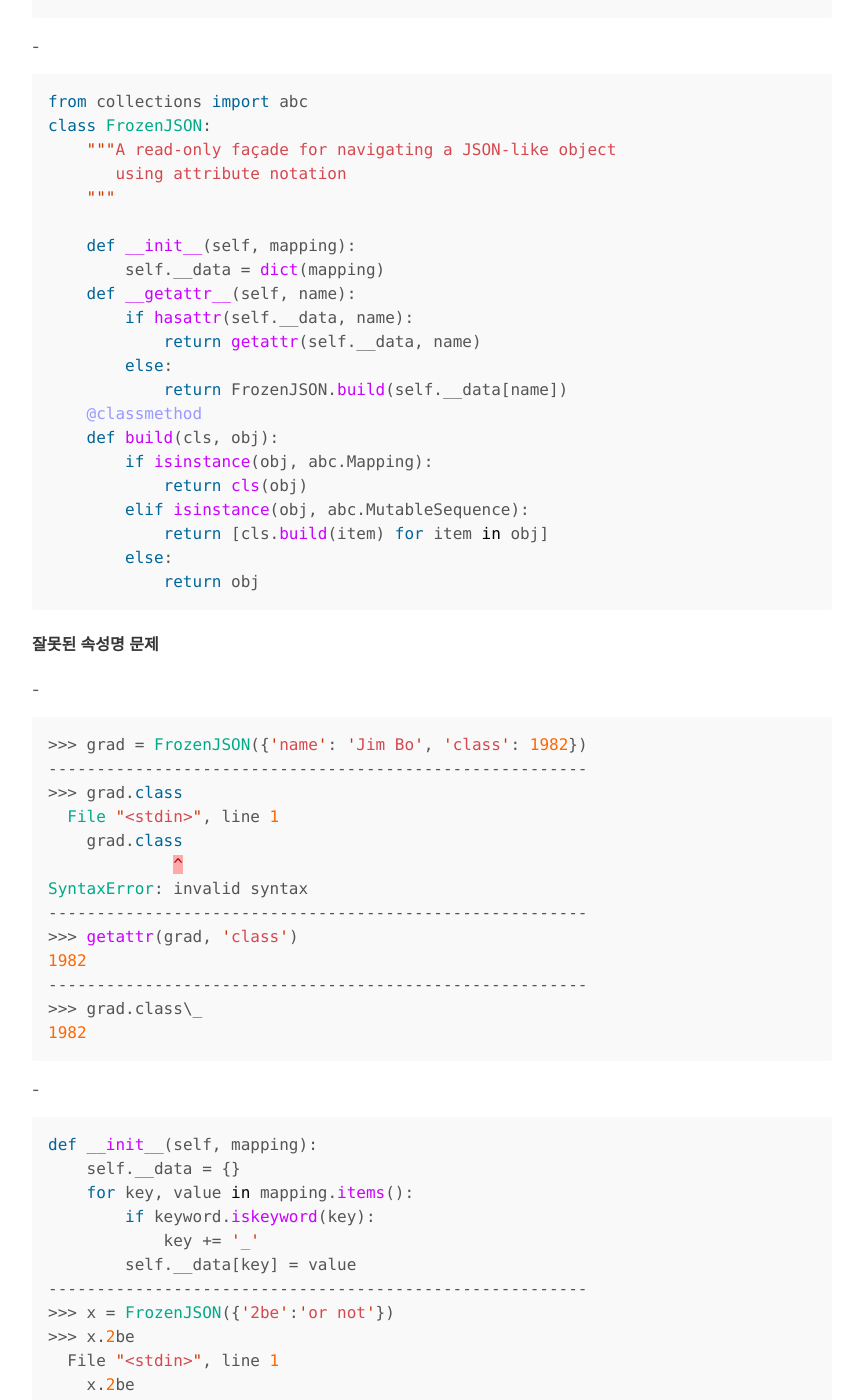
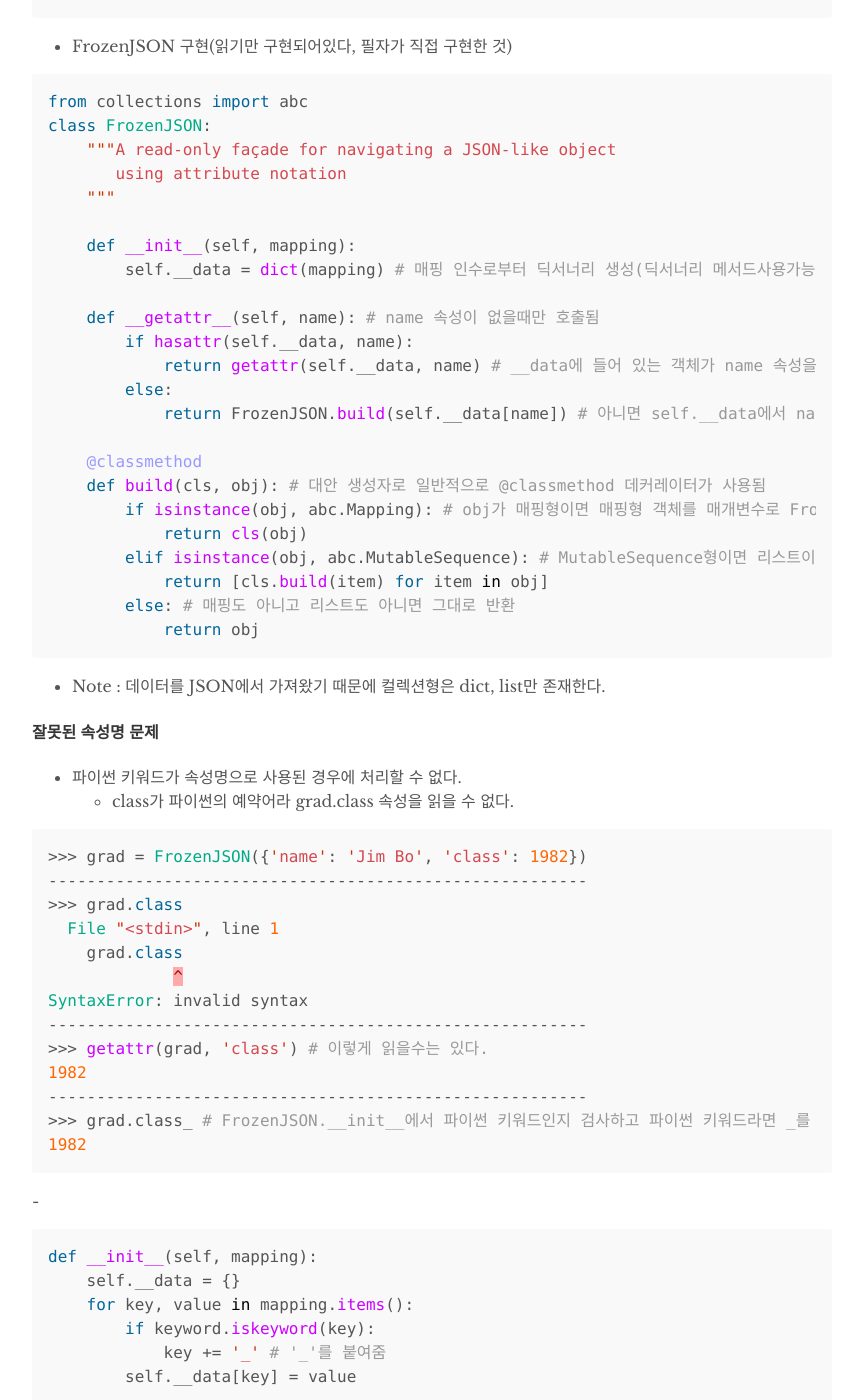
Before and after one commit to hydblab/hydblab.github.io, a Jekyll site: the page built from _posts/2018-11-07-dynamic-attribute-and-properties.md, in a window 1280 px wide and 1400 px high, scrolled down 3061 px. Shown: the whole window, without its empty margins (208-1055 px from the left). Built offline with Jekyll 4.4.1, drawn with Linux system fonts in a browser that asks for light colours; some of the changed text lies outside the part shown.

Commit message:
update: dynamic-attribute-and-properties

```diff
--- a/_posts/2018-11-07-dynamic-attribute-and-properties.md
+++ b/_posts/2018-11-07-dynamic-attribute-and-properties.md
@@ -119,7 +119,7 @@ Traceback (most recent call last):
 KeyError: 'flavor'
 {% endhighlight %}
 
--
+- FrozenJSON 구현(읽기만 구현되어있다, 필자가 직접 구현한 것)
 {% highlight python %}
 from collections import abc
 class FrozenJSON:
@@ -128,25 +128,30 @@ class FrozenJSON:
     """
 
     def __init__(self, mapping):
-        self.__data = dict(mapping)
-    def __getattr__(self, name):
+        self.__data = dict(mapping) # 매핑 인수로부터 딕서너리 생성(딕서너리 메서드사용가능, 원본 변경 방지)
+
+    def __getattr__(self, name): # name 속성이 없을때만 호출됨
         if hasattr(self.__data, name):
-            return getattr(self.__data, name)
+            return getattr(self.__data, name) # __data에 들어 있는 객체가 name 속성을 가지고 있다면 그 속성을 반환(key()가 처리하는 방식과 동일)
         else:
-            return FrozenJSON.build(self.__data[name])
+            return FrozenJSON.build(self.__data[name]) # 아니면 self.__data에서 name을 키로 사용해 항목을 가져와 FrozenJSON.buid()의 결과 반환
+
     @classmethod
-    def build(cls, obj):
-        if isinstance(obj, abc.Mapping):
+    def build(cls, obj): # 대안 생성자로 일반적으로 @classmethod 데커레이터가 사용됨
+        if isinstance(obj, abc.Mapping): # obj가 매핑형이면 매핑형 객체를 매개변수로 FrozenJSON 객체를 생성
             return cls(obj)
-        elif isinstance(obj, abc.MutableSequence):
+        elif isinstance(obj, abc.MutableSequence): # MutableSequence형이면 리스트이므로 obj 안에 있는 모든 항목에 build()메서드를 적용해서 생성된 객체를 리스트로 반환
             return [cls.build(item) for item in obj]
-        else:
+        else: # 매핑도 아니고 리스트도 아니면 그대로 반환
             return obj
 {% endhighlight %}
 
+- Note : 데이터를 JSON에서 가져왔기 때문에 컬렉션형은 dict, list만 존재한다.
+
 #### 잘못된 속성명 문제
 
--
+- 파이썬 키워드가 속성명으로 사용된 경우에 처리할 수 없다.
+  - class가 파이썬의 예약어라 grad.class 속성을 읽을 수 없다.
 {% highlight python %}
 >>> grad = FrozenJSON({'name': 'Jim Bo', 'class': 1982})
 --------------------------------------------------------
@@ -156,10 +161,10 @@ class FrozenJSON:
              ^
 SyntaxError: invalid syntax
 --------------------------------------------------------
->>> getattr(grad, 'class')
+>>> getattr(grad, 'class') # 이렇게 읽을수는 있다.
 1982
 --------------------------------------------------------
->>> grad.class\_
+>>> grad.class_ # FrozenJSON.__init__에서 파이썬 키워드인지 검사하고 파이썬 키워드라면 _를 붙여주면 좋다.
 1982
 {% endhighlight %}
 
@@ -169,10 +174,10 @@ def __init__(self, mapping):
     self.__data = {}
     for key, value in mapping.items():
         if keyword.iskeyword(key):
-            key += '_'
+            key += '_' # '_'를 붙여줌
         self.__data[key] = value
 --------------------------------------------------------
->>> x = FrozenJSON({'2be':'or not'})
+>>> x = FrozenJSON({'2be':'or not'}) # 올바른 파이썬 식별자가 아닐 때도 문제가 생긴다.
 >>> x.2be
   File "<stdin>", line 1
     x.2be
@@ -180,8 +185,20 @@ def __init__(self, mapping):
 SyntaxError: invalid syntax
 {% endhighlight %}
 
+- Note :  파이썬 3의 str 클래스는 STR.isidentifier() 메서드로 정당한 식별자를 탐지할 수 있다.
+
 #### __new__()를 이용한 융통성 있는 객체 생성
--
+
+- 실제로 객체를 생성하는 특별 메서드는 __new__() 이다.
+  - 클래스 메서드이지만 특별 메서드라 @classmethod 테커레이터를 사용하지 않는다.
+  - 반드시 객체를 반환한다.
+  - 반환된 객체가 __init__()의 첫 번째 인수인 self로 전달된다.
+  - __init__()은 호출 될 때 객체를 받고 아무것도 반환할 수 없기 때문에 사실 초기화 메서드다.
+
+- __new__() 메서드는 다른 클래스으ㅔ 객체도 반환 할 수 있다.
+  - __init__()을 호출하지 않는다.
+
+-  객체를 생성하는 의사코드
 {% highlight python %}
 \# pseudo-code for object construction
 def object_maker(the_class, some_arg):
@@ -194,7 +211,7 @@ x = Foo('bar')
 x = object_maker(Foo, 'bar')
 {% endhighlight %}
 
--
+- FrozenJSON 객체든 아니든 새로운 객체를 생성하는 대신 __new__() 사용
 {% highlight python %}
 from collections import abc
 
```
